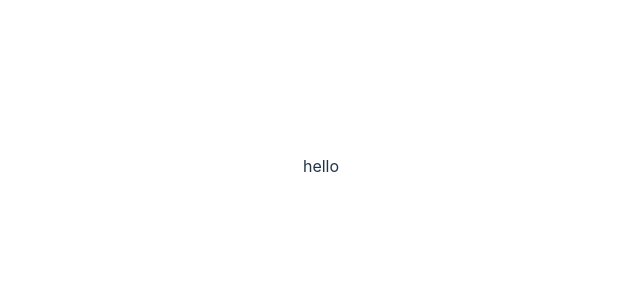
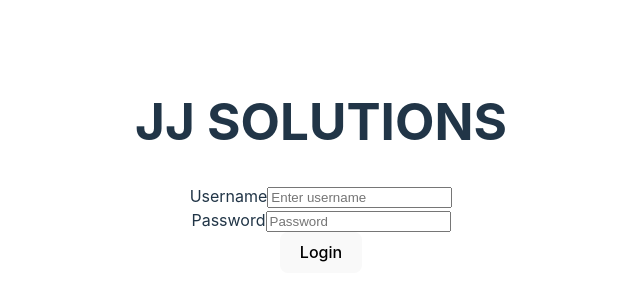
Before and after one commit to john-antony/EDP-Capstone, a React (Vite) app in the folder react/: page / in a window 1280 px wide. Shown: the part 234-534 px from the top of the page, without its empty margins (319-959 px from the left). Built offline with nearby package versions, Linux system fonts and the light colour scheme.

Commit message:
updated react folder with components and .env file

```diff
--- a/react/package.json
+++ b/react/package.json
@@ -11,7 +11,8 @@
   },
   "dependencies": {
     "react": "^18.2.0",
-    "react-dom": "^18.2.0"
+    "react-dom": "^18.2.0",
+    "react-router-dom": "^6.23.1"
   },
   "devDependencies": {
     "@types/react": "^18.2.66",
--- a/react/src/App.jsx
+++ b/react/src/App.jsx
@@ -1,12 +1,20 @@
 import { useState } from "react";
-import reactLogo from "./assets/react.svg";
-import viteLogo from "/vite.svg";
+import Login from "./components/Login";
+import Home from "./components/Home";
+
 import "./App.css";
+// import React, { useState, useEffect } from "react";
+import { BrowserRouter as Router, Route, Routes, Link } from "react-router-dom";
 
 function App() {
   return (
     <>
-      <div>hello</div>
+      <Router>
+        <Routes>
+          <Route path="/" element={<Login />} />
+          <Route path="/home" element={<Home />} />
+        </Routes>
+      </Router>
     </>
   );
 }
--- /dev/null
+++ b/react/src/components/Employee.jsx
@@ -0,0 +1,7 @@
+import React from "react";
+
+const Employee = (props) => {
+  return <div>hi</div>;
+};
+
+export default Employee;
--- /dev/null
+++ b/react/src/components/Home.jsx
@@ -0,0 +1,38 @@
+import Search from "./Search";
+import Employee from "./Employee";
+import React, { useState, useEffect } from "react";
+
+const Home = () => {
+  const [data, setData] = useState([]);
+
+  useEffect(() => {
+    const fetchData = async () => {
+      try {
+        const response = await fetch(import.meta.env.VITE_SOCKS_API_URL);
+
+        if (!response.ok) {
+          throw new Error("Data could not be fetched!");
+        }
+        const json_response = await response.json();
+        setData(json_response); // assign JSON response to the data variable.
+      } catch (error) {
+        console.error("Error fetching employee:", error);
+      }
+    };
+
+    fetchData();
+  }, []);
+
+  return (
+    <div>
+      <h1>JJ SOLUTIONS EMPLOYEE DIRECTORY</h1>
+      <Search />
+
+      {data.map((employee) => (
+        <Employee key={employee._id} data={employee} />
+      ))}
+    </div>
+  );
+};
+
+export default Home;
--- /dev/null
+++ b/react/src/components/Login.jsx
@@ -0,0 +1,51 @@
+import React, { useState } from "react";
+import { useNavigate } from "react-router-dom";
+
+const Login = () => {
+  const [username, setUsername] = useState("");
+  const [password, setPassword] = useState("");
+
+  const navigate = useNavigate();
+
+  const handleLogin = async (event) => {
+    event.preventDefault();
+    await login(username, password);
+    console.log(username, password);
+    navigate("/home");
+  };
+
+  return (
+    <div className="container">
+      <h1>JJ SOLUTIONS</h1>
+      <form onSubmit={handleLogin} className="mt-5">
+        <div className="form-group">
+          <label htmlFor="username">Username</label>
+          <input
+            type="text"
+            className="form-control"
+            id="username"
+            placeholder="Enter username"
+            value={username}
+            onChange={(e) => setUsername(e.target.value)}
+          />
+        </div>
+        <div className="form-group">
+          <label htmlFor="password">Password</label>
+          <input
+            type="password"
+            className="form-control"
+            id="password"
+            placeholder="Password"
+            value={password}
+            onChange={(e) => setPassword(e.target.value)}
+          />
+        </div>
+        <button type="submit" className="btn btn-primary">
+          Login
+        </button>
+      </form>
+    </div>
+  );
+};
+
+export default Login;
--- /dev/null
+++ b/react/src/components/Search.jsx
@@ -0,0 +1,49 @@
+import React, { useState } from "react";
+
+const Search = (props) => {
+  const [searchTerm, setSearchTerm] = useState("");
+
+  const handleSubmit = (e) => {
+    e.preventDefault();
+    fetch(`${import.meta.env.VITE_SOCKS_API_URL}/search`, {
+      method: "POST",
+      body: JSON.stringify({ searchTerm }),
+      headers: {
+        "Content-Type": "application/json",
+      },
+    })
+      .then((response) => response.json())
+      .then((data) => {
+        // Handle the response data
+        props.setData(data);
+        console.log(data);
+      })
+      .catch((error) => {
+        // Handle any errors
+        console.error(error);
+      });
+  };
+
+  const handleChange = (e) => {
+    setSearchTerm(e.target.value);
+    console.log(searchTerm);
+  };
+
+  return (
+    <form className="d-flex" role="search" onSubmit={handleSubmit}>
+      <input
+        className="form-control me-2"
+        type="search"
+        placeholder="Search"
+        aria-label="Search"
+        value={searchTerm}
+        onChange={handleChange}
+      />
+      <button className="btn btn-outline-success" type="submit">
+        Search
+      </button>
+    </form>
+  );
+};
+
+export default Search;
```
Also changed, not shown: 2 other files (tests, documents, lock files or other folders).
